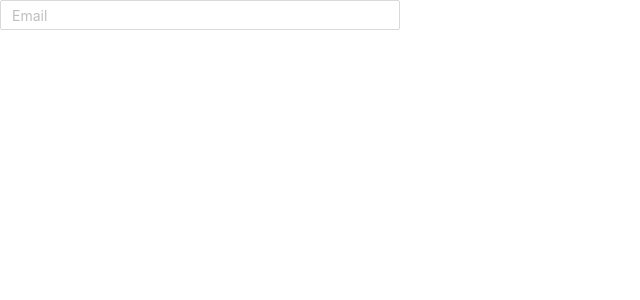
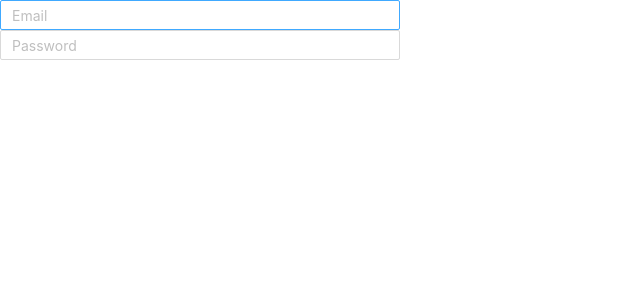
Before and after one commit to GSG-G11/Indonate, a React (Create React App) app in the folder client/: page / in a window 1280 px wide. Shown: the top 300 px of the page, without its empty margins (0-640 px from the left). Built offline with nearby package versions, Linux system fonts and the light colour scheme.

Commit message:
create password input field Relates #15

```diff
--- a/client/src/component/Signin.jsx
+++ b/client/src/component/Signin.jsx
@@ -5,13 +5,22 @@ import FormInput from './Input';
 
 function Signin() {
   const [email, setEmail] = useState('');
+  const [password, setPassword] = useState('');
 
-  const getInputValue = (rawEmail) => {
+  const getEmailValue = (rawEmail) => {
     setEmail(rawEmail);
   };
 
+  const getPasswordValue = (rawPassword) => {
+    console.log(rawPassword);
+    setPassword(rawPassword);
+  };
+
   return (
-    <FormInput type="email" placeholder="Email" getInputValue={getInputValue} emailValue={email} />
+    <>
+      <FormInput type="email" placeholder="Email" getInputValue={getEmailValue} emailValue={email} />
+      <FormInput type="password" placeholder="Password" getInputValue={getPasswordValue} passwordValue={password} />
+    </>
   );
 }
 
```
